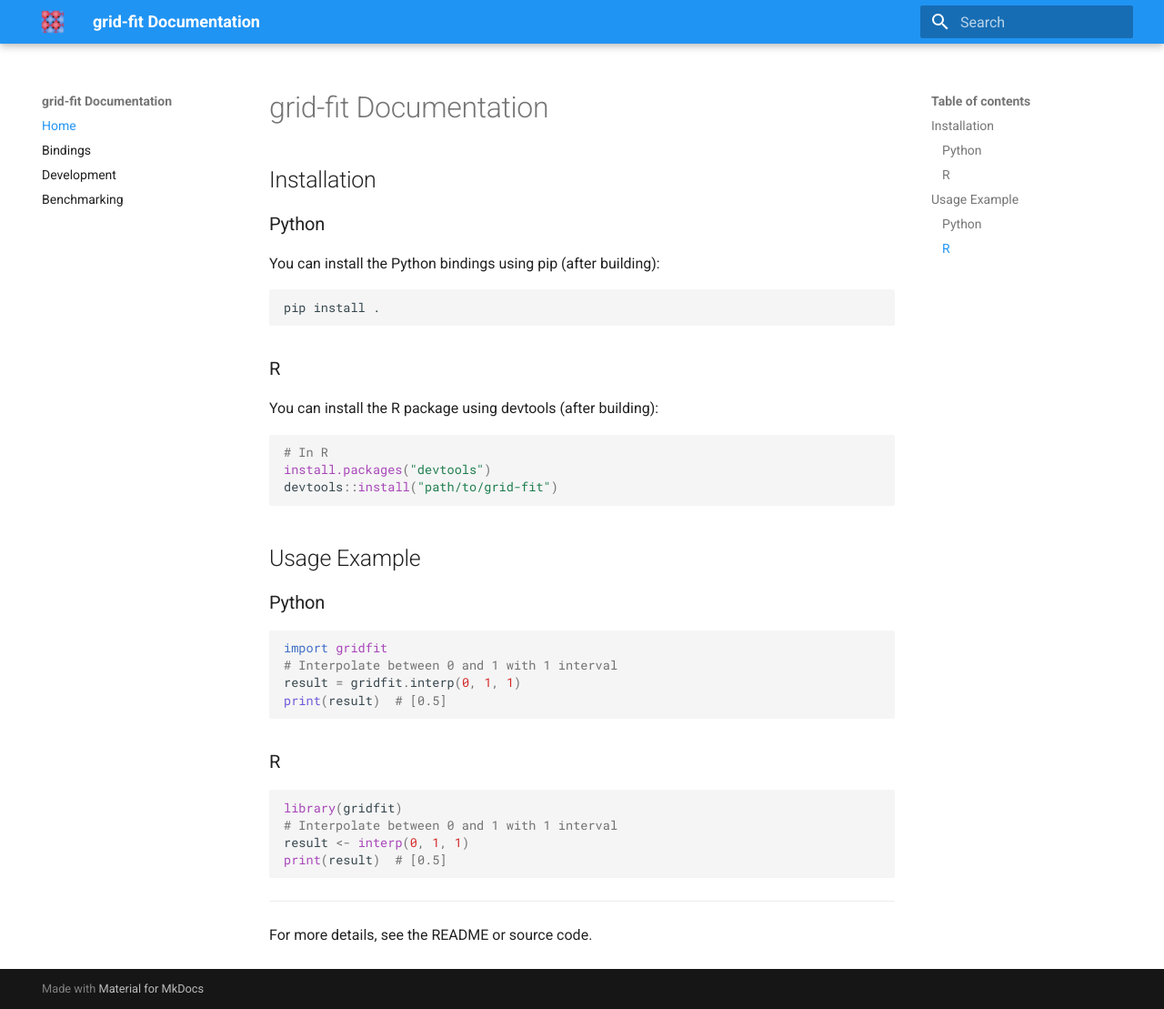
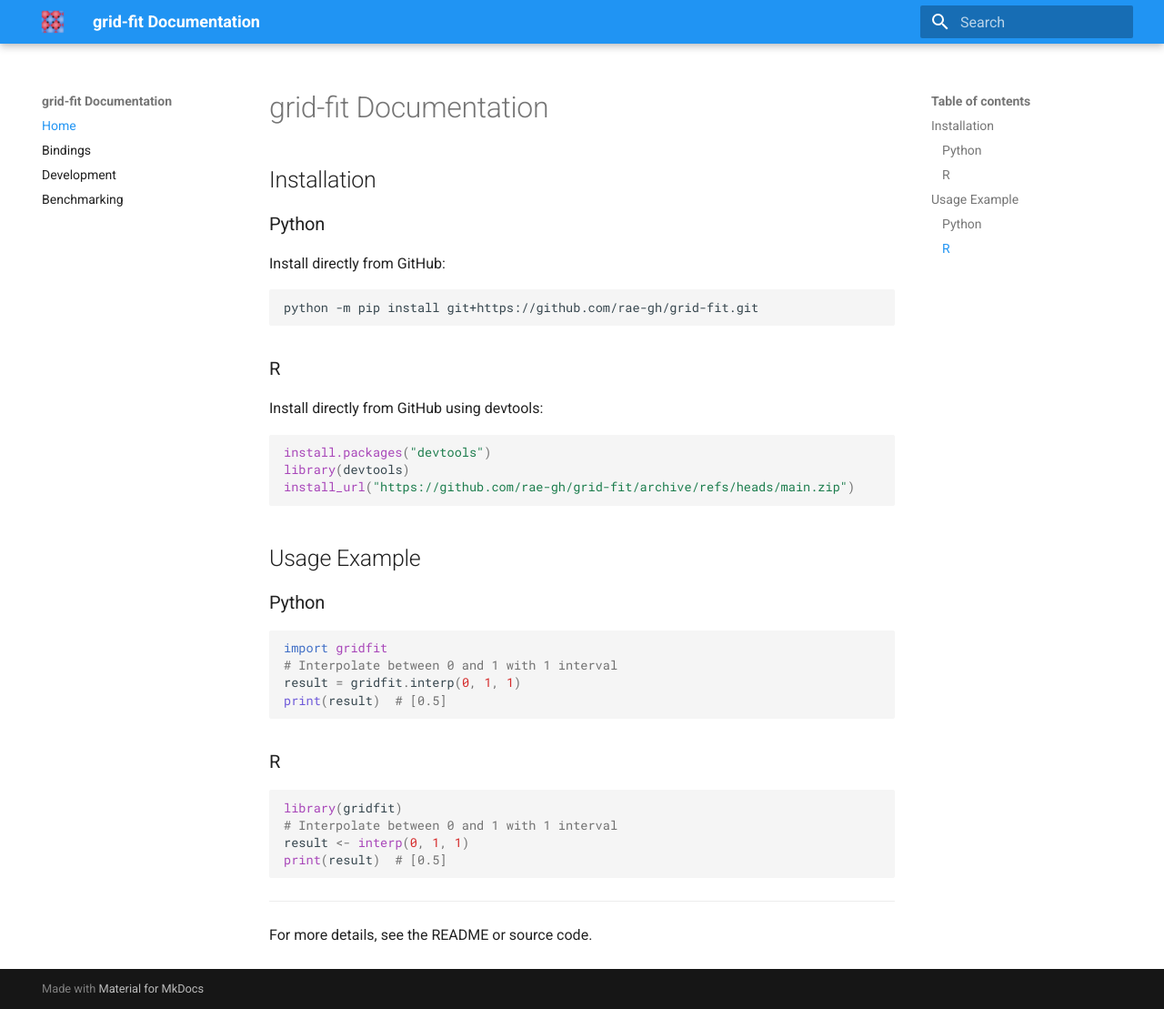
Before and after one commit to rae-gh/grid-fit, an MkDocs documentation site: the page built from docs/index.md, in a window 1280 px wide and 1109 px high. Shown: the whole window at 91% size. Built offline with MkDocs 1.6.1 and Material for MkDocs 9.7.7, drawn with Linux system fonts in a browser that asks for light colours.

Commit message:
User focused main page

````diff
--- a/docs/index.md
+++ b/docs/index.md
@@ -1,21 +1,22 @@
 # grid-fit Documentation
+
 
 ## Installation
 
 ### Python
-You can install the Python bindings using pip (after building):
+Install directly from GitHub:
 
 ```bash
-pip install .
+python -m pip install git+https://github.com/rae-gh/grid-fit.git
 ```
 
 ### R
-You can install the R package using devtools (after building):
+Install directly from GitHub using devtools:
 
 ```R
-# In R
 install.packages("devtools")
-devtools::install("path/to/grid-fit")
+library(devtools)
+install_url("https://github.com/rae-gh/grid-fit/archive/refs/heads/main.zip")
 ```
 
 ## Usage Example
````
